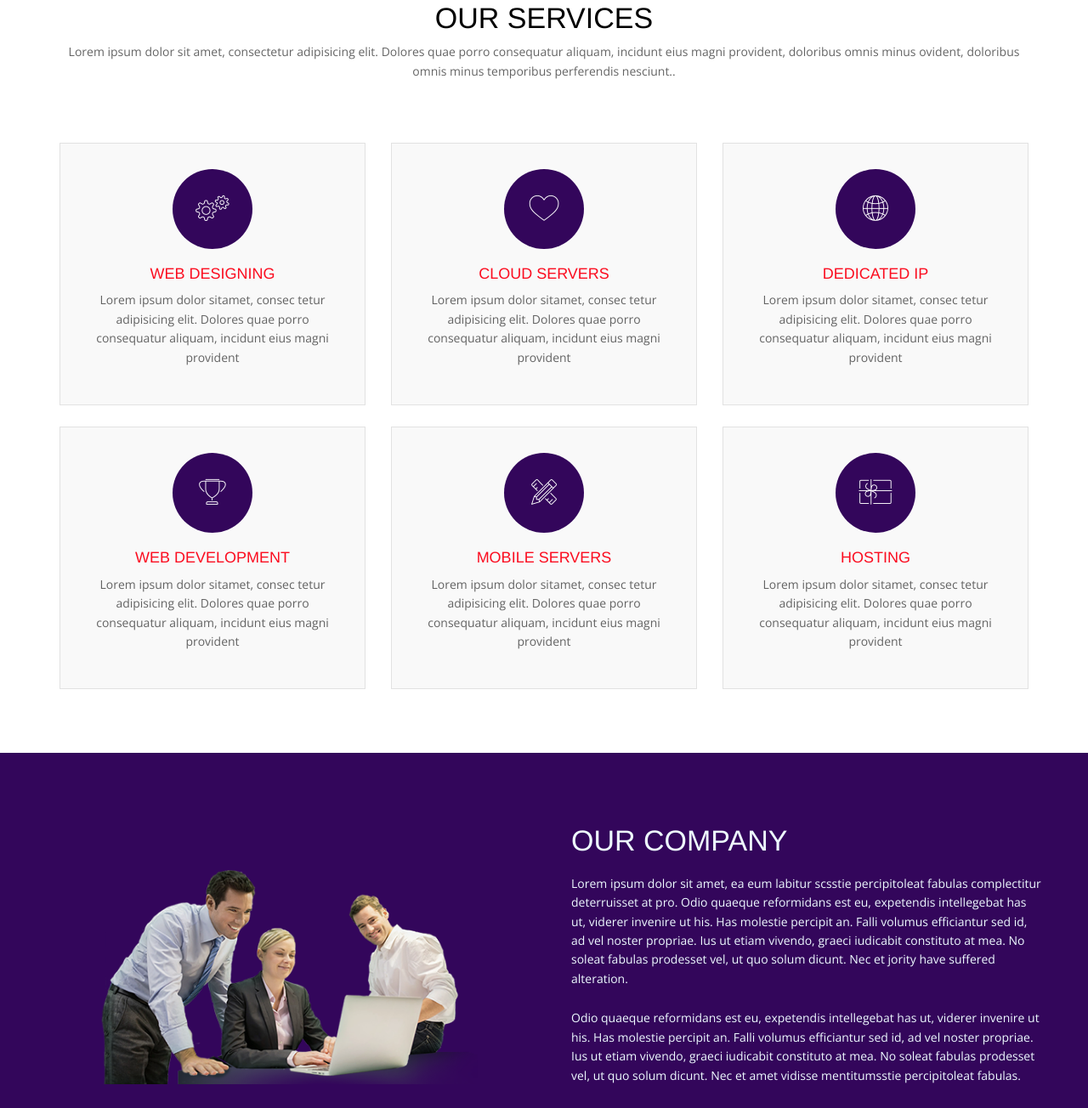
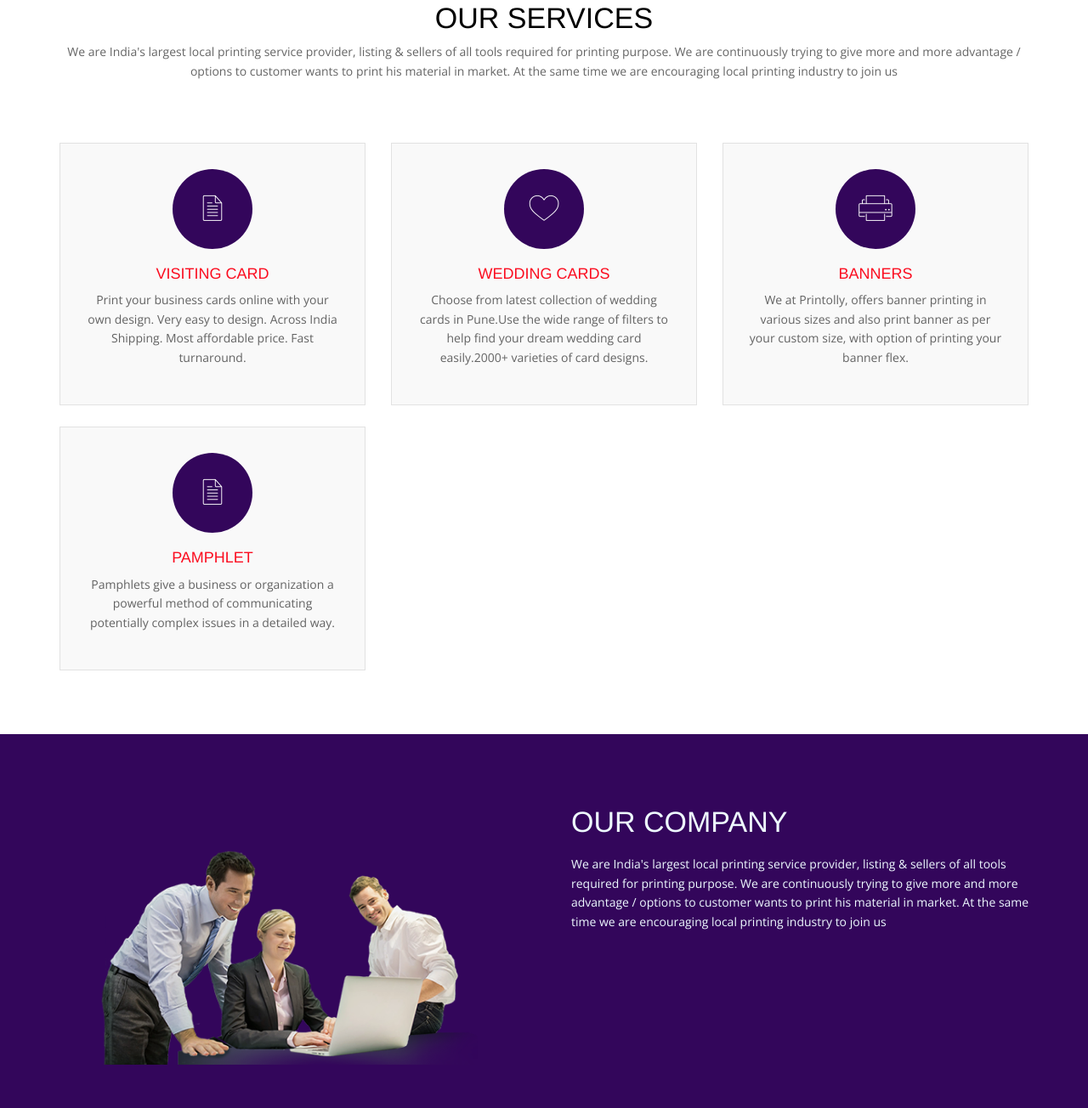
Before and after one commit to gopalshimpi/printolly-web, a plain HTML site: page public/index.html in a window 1280 px wide. Shown: the part 842-2146 px from the top of the page at 85% size. Drawn offline with nearby package versions, Linux system fonts and the light colour scheme.

Commit message:
icon fixes

```diff
--- a/public/index.html
+++ b/public/index.html
@@ -65,9 +65,9 @@ Author URI: http://webthemez.com/
 			<div class="row">
 				<div class="col-md-12">
 					<div class="aligncenter">
-						<h2 class="aligncenter">Our Services</h2>Lorem ipsum dolor sit amet, consectetur adipisicing elit. Dolores
-						quae porro consequatur aliquam, incidunt eius magni provident, doloribus omnis minus ovident, doloribus
-						omnis minus temporibus perferendis nesciunt..
+						<h2 class="aligncenter">Our Services</h2>We are India's largest local printing service provider, listing & sellers of all tools required for printing purpose.
+						We are continuously trying to give more and more advantage / options to customer wants to print his material in market.
+				At the same time we are encouraging local printing industry to join us
 					</div>
 					<br>
 				</div>
@@ -77,51 +77,33 @@ Author URI: http://webthemez.com/
 					<div class="skill-home-solid clearfix">
 						<div class="col-md-4 text-center">
 							<div class="box-area">
-								<span class="icons c1"><i class="icon-gears"></i></span>
-								<h3>Web Designing</h3>
-								<p>Lorem ipsum dolor sitamet, consec tetur adipisicing elit. Dolores quae porro consequatur aliquam,
-									incidunt eius magni provident</p>
+								<span class="icons c1"><i class="icon-document"></i></span>
+								<h3>Visiting Card</h3>
+								<p>Print your business cards online with your own design. Very easy to design. Across India Shipping. Most affordable price. Fast turnaround.</p>
 							</div>
 						</div>
 						<div class="col-md-4 text-center">
 							<div class="box-area">
 								<span class="icons c2"><i class="icon-heart"></i></span>
-								<h3>Cloud Servers</h3>
-								<p>Lorem ipsum dolor sitamet, consec tetur adipisicing elit. Dolores quae porro consequatur aliquam,
-									incidunt eius magni provident</p>
+								<h3>Wedding Cards</h3>
+								<p>Choose from latest collection of wedding cards in Pune.Use the wide range of filters to help find your dream wedding card easily.2000+ varieties of card designs.</p>
 							</div>
 						</div>
 						<div class="col-md-4 text-center">
 							<div class="box-area">
-								<span class="icons c3"><i class="icon-global"></i></span>
-								<h3>Dedicated IP</h3>
-								<p>Lorem ipsum dolor sitamet, consec tetur adipisicing elit. Dolores quae porro consequatur aliquam,
-									incidunt eius magni provident</p>
+								<span class="icons c3"><i class="icon-printer"></i></span>
+								<h3>Banners</h3>
+								<p>We at Printolly, offers banner printing in various sizes and also print banner as per your custom size, with option of printing your banner flex.</p>
 							</div>
 						</div>
 						<div class="col-md-4 text-center">
 							<div class="box-area">
-								<span class="icons c4"><i class="icon-trophy"></i></span>
-								<h3>Web Development</h3>
-								<p>Lorem ipsum dolor sitamet, consec tetur adipisicing elit. Dolores quae porro consequatur aliquam,
-									incidunt eius magni provident</p>
+								<span class="icons c4"><i class="icon-document"></i></span>
+								<h3>pamphlet</h3>
+								<p>Pamphlets give a business or organization a powerful method of communicating potentially complex issues in a detailed way.</p>
 							</div>
 						</div>
-						<div class="col-md-4 text-center">
-							<div class="box-area">
-								<span class="icons c2"><i class="icon-tools"></i></span>
-								<h3>Mobile Servers</h3>
-								<p>Lorem ipsum dolor sitamet, consec tetur adipisicing elit. Dolores quae porro consequatur aliquam,
-									incidunt eius magni provident</p>
-							</div>
-						</div>
-						<div class="col-md-4 text-center">
-							<div class="box-area">
-								<span class="icons c3"><i class="icon-gift"></i></span>
-								<h3>Hosting</h3>
-								<p>Lorem ipsum dolor sitamet, consec tetur adipisicing elit. Dolores quae porro consequatur aliquam,
-									incidunt eius magni provident</p>
-							</div>
+
 						</div>
 					</div>
 				</div>
@@ -135,15 +117,9 @@ Author URI: http://webthemez.com/
 			<div class="row feature design">
 				<div class="six columns right">
 					<h2>Our Company</h2>
-					<p>Lorem ipsum dolor sit amet, ea eum labitur scsstie percipitoleat fabulas complectitur deterruisset at pro.
-						Odio quaeque reformidans est eu, expetendis intellegebat has ut, viderer invenire ut his. Has molestie
-						percipit an. Falli volumus efficiantur sed id, ad vel noster propriae. Ius ut etiam vivendo, graeci
-						iudicabit constituto at mea. No soleat fabulas prodesset vel, ut quo solum dicunt.
-						Nec et jority have suffered alteration. </p>
-					<p>Odio quaeque reformidans est eu, expetendis intellegebat has ut, viderer invenire ut his. Has molestie
-						percipit an. Falli volumus efficiantur sed id, ad vel noster propriae. Ius ut etiam vivendo, graeci
-						iudicabit constituto at mea. No soleat fabulas prodesset vel, ut quo solum dicunt.
-						Nec et amet vidisse mentitumsstie percipitoleat fabulas. </p>
+					<p>We are India's largest local printing service provider, listing & sellers of all tools required for printing purpose.
+						We are continuously trying to give more and more advantage / options to customer wants to print his material in market.
+				At the same time we are encouraging local printing industry to join us </p>
 				</div>
 				<div class="six columns feature-media left"> <img src="images/picture-136.png" alt=""> </div>
 			</div>
```
